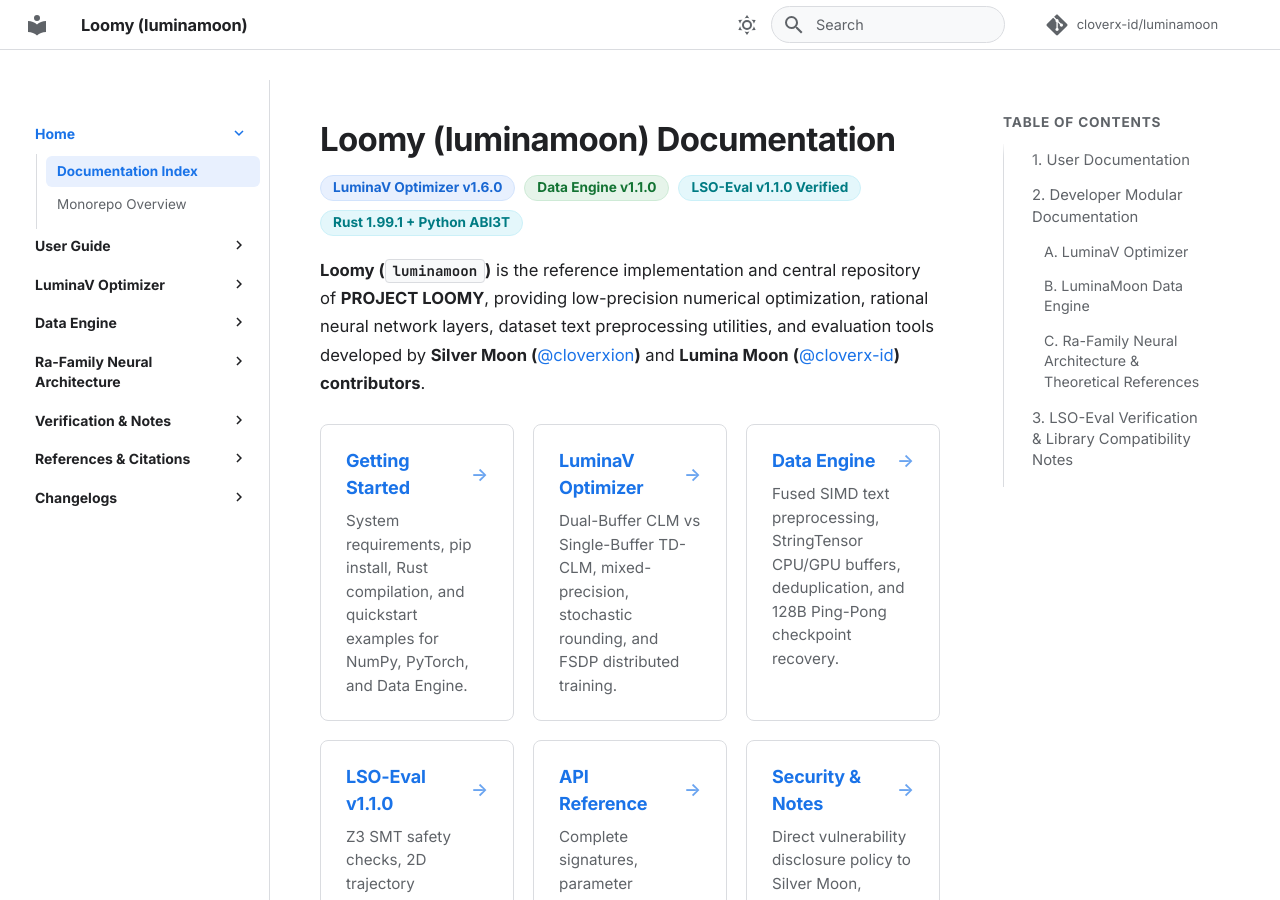
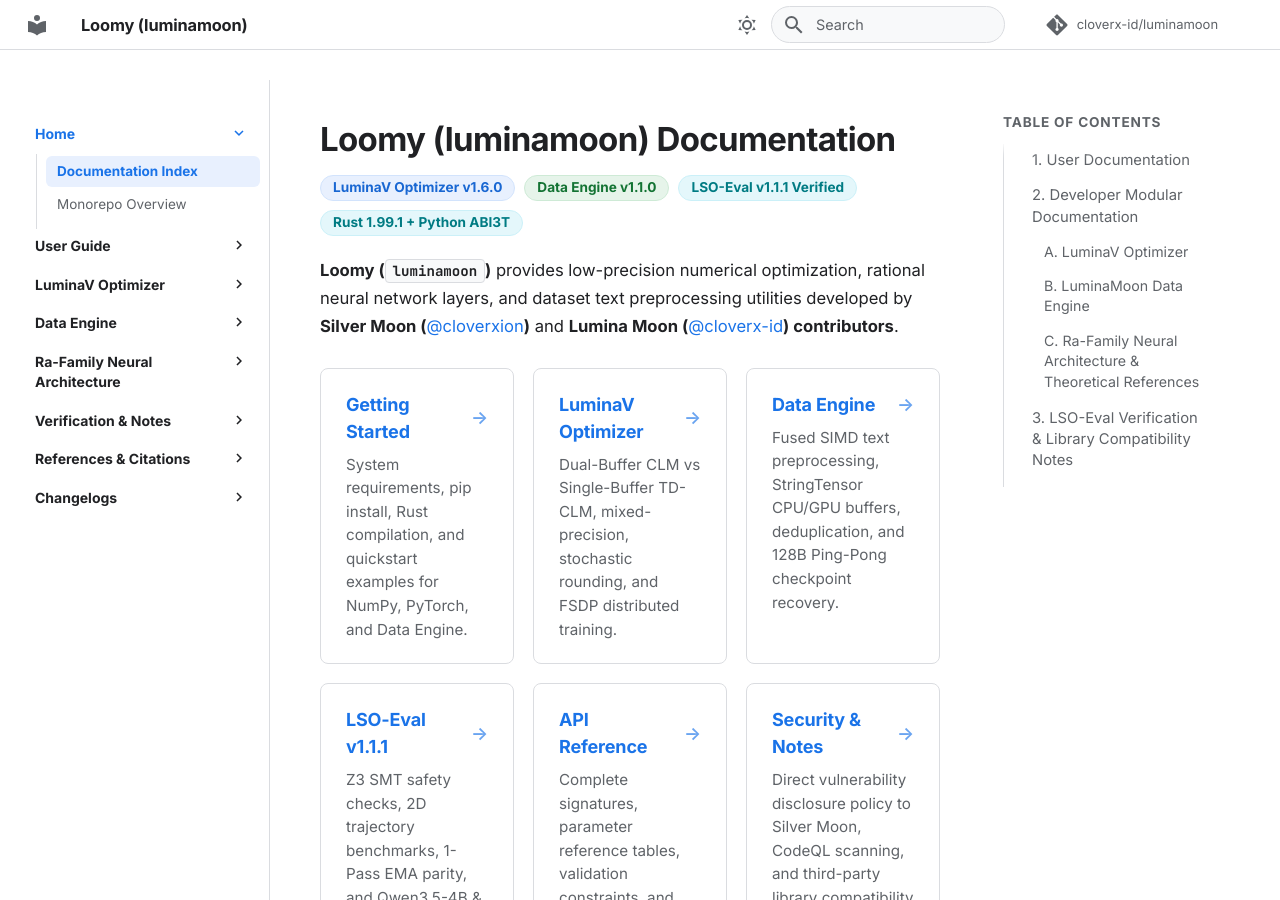
Before and after one commit to cloverx-id/luminamoon, an MkDocs documentation site: the page built from docs/README.md, in a window 1280 px wide and 900 px high. Built offline with MkDocs 1.6.1 and Material for MkDocs 9.7.7, drawn with Linux system fonts in a browser that asks for light colours; comment, search, counter and statistics services are not loaded.

Commit message:
chore: neutralize project description, bump lso-eval to v1.1.1, and refine hf staging

```diff
--- a/docs/README.md
+++ b/docs/README.md
@@ -3,11 +3,11 @@
 <div class="portal-badges">
   <span class="pill-badge">LuminaV Optimizer v1.6.0</span>
   <span class="pill-badge pill-badge-green">Data Engine v1.1.0</span>
-  <span class="pill-badge pill-badge-cyan">LSO-Eval v1.1.0 Verified</span>
+  <span class="pill-badge pill-badge-cyan">LSO-Eval v1.1.1 Verified</span>
   <span class="pill-badge pill-badge-cyan">Rust 1.99.1 + Python ABI3T</span>
 </div>
 
-**Loomy (`luminamoon`)** is the reference implementation and central repository of **PROJECT LOOMY**, providing low-precision numerical optimization, rational neural network layers, dataset text preprocessing utilities, and evaluation tools developed by **Silver Moon ([@cloverxion](https://github.com/cloverxion))** and **Lumina Moon ([@cloverx-id](https://github.com/cloverx-id)) contributors**.
+**Loomy (`luminamoon`)** provides low-precision numerical optimization, rational neural network layers, and dataset text preprocessing utilities developed by **Silver Moon ([@cloverxion](https://github.com/cloverxion))** and **Lumina Moon ([@cloverx-id](https://github.com/cloverx-id)) contributors**.
 
 <div class="friendly-grid">
   <a class="friendly-card" href="en/01_getting_started/">
@@ -23,7 +23,7 @@
     <p>Fused SIMD text preprocessing, StringTensor CPU/GPU buffers, deduplication, and 128B Ping-Pong checkpoint recovery.</p>
   </a>
   <a class="friendly-card" href="lso_eval/">
-    <h3>LSO-Eval v1.1.0</h3>
+    <h3>LSO-Eval v1.1.1</h3>
     <p>Z3 SMT safety checks, 2D trajectory benchmarks, 1-Pass EMA parity, and Qwen3.5-4B & Vision Two-Class evaluation.</p>
   </a>
   <a class="friendly-card" href="en/03_configuration_api/">
--- a/mkdocs.yml
+++ b/mkdocs.yml
@@ -1,6 +1,6 @@
 site_name: Loomy (luminamoon)
 site_description: >-
-  Documentation for Loomy (luminamoon) under PROJECT LOOMY:
+  Documentation for Loomy (luminamoon):
   Low-Precision BF16/FP16 Deep Learning Optimizer (LuminaV CLM, TD-CLM & Triangle Family),
   Ra-Family Rational Neural Architecture, SIMD Data Engine, and LSO-Eval in Rust & Python.
 site_author: Silver Moon (@cloverxion) & Lumina Moon (@cloverx-id)
```
Also changed, not shown: README.md (+9 -9 lines), docs/en/README.md (+1 -1 lines), docs/references.md (+1 -1 lines), eval/README.md (+2 -2 lines), references/README.md (+1 -1 lines), 4 other files.
